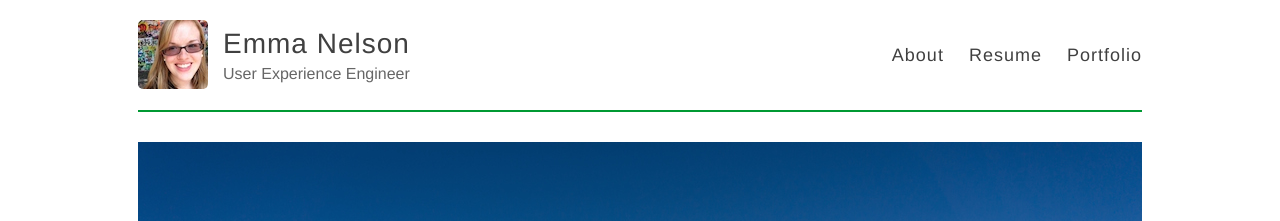
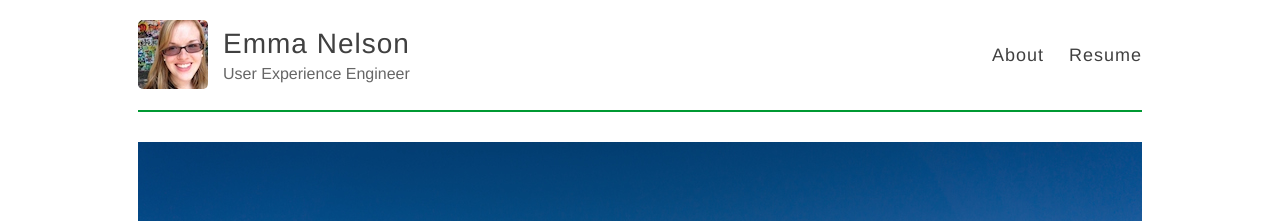
Before and after one commit to eknelson17/eknelson17.github.com, a Jekyll site: the page built from index.html, in a window 1280 px wide. Shown: the top 221 px of the page. Built offline with Jekyll 4.4.1, drawn with Linux system fonts in a browser that asks for light colours.

Commit message:
Commented out the nav link until Portfolio is done

```diff
--- a/_includes/header.html
+++ b/_includes/header.html
@@ -11,7 +11,7 @@
       <nav>
         <a href="{{ site.baseurl }}/about">About</a>
         <a href="{{ site.baseurl }}/resume">Resume</a>
-        <a href="{{ site.baseurl }}/portfolio">Portfolio</a>
+        <!-- <a href="{{ site.baseurl }}/portfolio">Portfolio</a> -->
         <!-- <a href="{{ site.baseurl }}/blog">Blog</a> -->
       </nav>
     </header>
```
